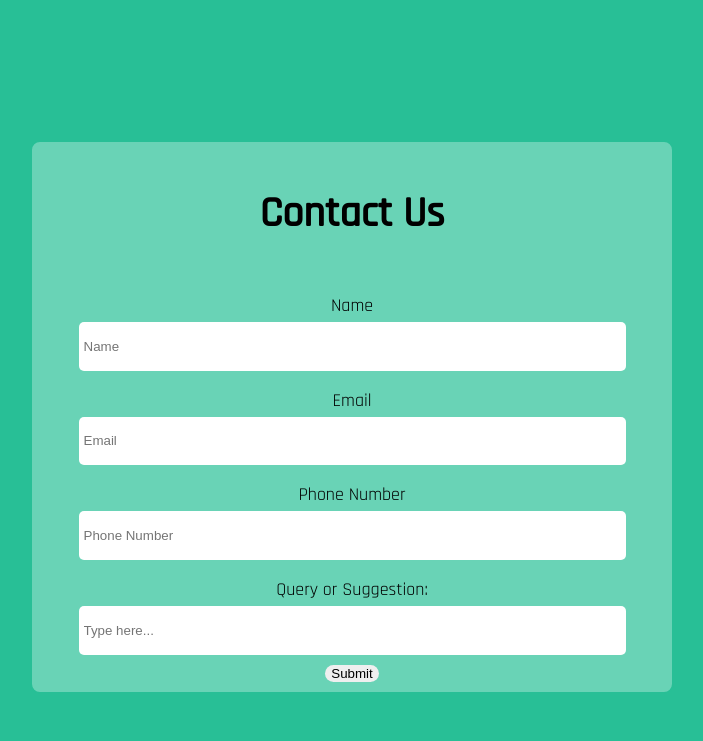
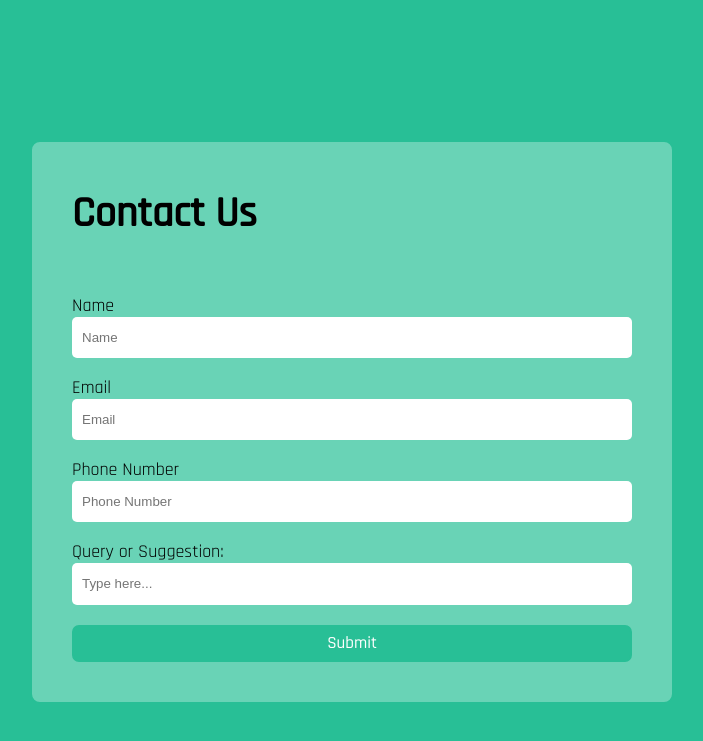
Before and after one commit to arbasil05/Diabetica---final, a Django app: page /contact in a window 1280 px wide. Shown: the top 741 px of the page, without its empty margins (288-991 px from the left). Run offline with Django 4.2, Linux system fonts and the light colour scheme.

Commit message:
contact.html ui fixed

```diff
--- a/myproj/model/templates/Contact.html
+++ b/myproj/model/templates/Contact.html
@@ -33,6 +33,7 @@
             display: flex;
             /* align-items: center; */
             justify-content: center;
+            padding-bottom: 20px;
         }
 
         h2 {
@@ -49,7 +50,9 @@
             width: 540px;
             padding-left: 5px;
             height: 50px;
+            padding: 10px;
             /* margin-bottom: 4px; */
+            margin-top: -5px;
             /* column-gap: 10px; */
         }
 
@@ -64,17 +67,37 @@
             display: flex;
             flex-direction: column;
             justify-content: center;
-            align-items: center;
+            /* align-items: center; */
+            padding-bottom: 20px;
         }
-        .btn{
-            margin-top: 10px;
-            border: none;
-            border-radius: 10px;
+        button{
+            margin-top: 20px;
+            /* border: none; */
+            /* padding-bottom: 20px; */
+            height: 80px;
+            border-radius: 7px;
+            cursor: pointer;
+            background-color: #28bf96;
+            border: 2px solid #28bf96;
+            color: white;
+            font-size: 17px;
+            font-family: Rajdhani;
+            font-weight: 550;
+            text-align: center;
+            /* letter-spacing: 1px; */
+            transform: scale(1);
+            transition: transform 0.4s, background-color 0.4s, color 0.4s;
 
-            cursor: pointer;
         }
-        .btn:hover{
-            background-color: gainsboro;
+        button:hover{
+            background-color: white;
+            color: #28bf96;
+            transform: scale(0.9);
+            transition: transform 0.4s, background-color 0.4s, color 0.4s;
+        }
+        button:active{
+            transform: scale(0.85);
+            transition: transform 0.4s;
         }
     </style>
 </head>
@@ -93,7 +116,7 @@
             <input class="inputfield" type="number" placeholder="Phone Number" name="phno">
             <p>Query or Suggestion:</p>
             <input class="inputfield" type="text" placeholder="Type here..." name="message">
-            <button class="btn" type="submit">Submit</button>
+            <button class="button" type="submit">Submit</button>
         <!-- </form> -->
         </div>
 
```
